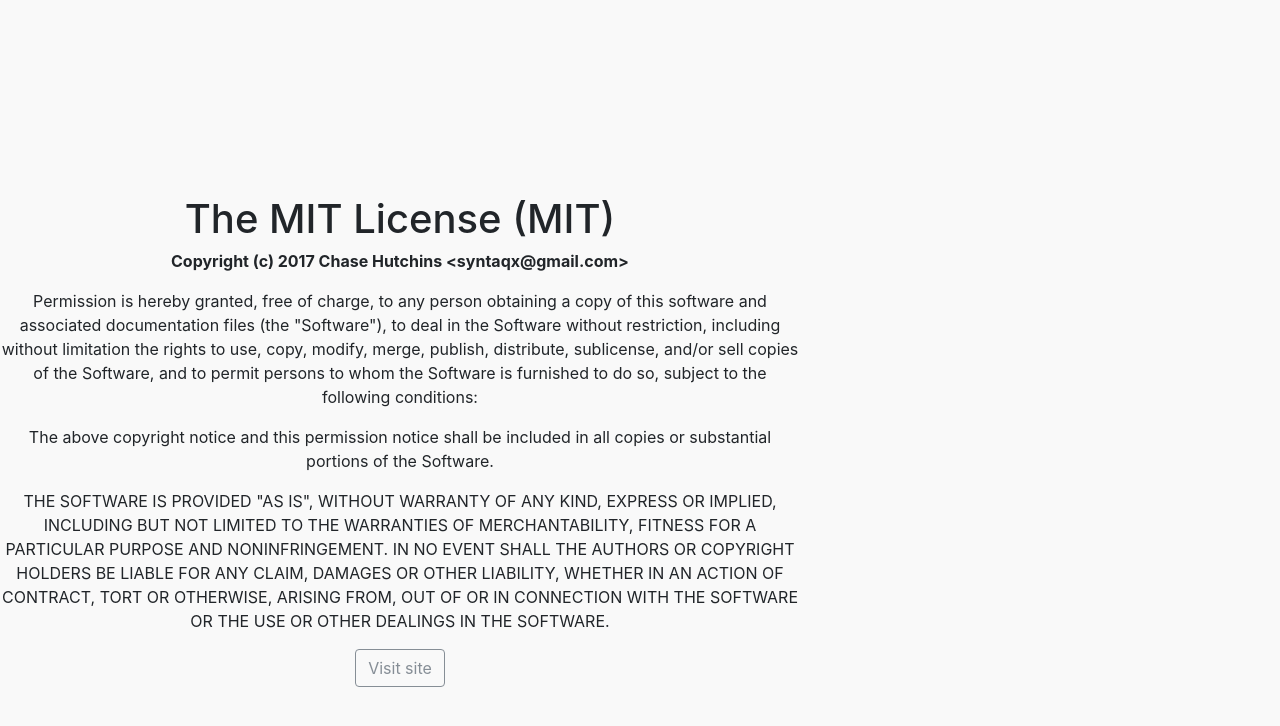
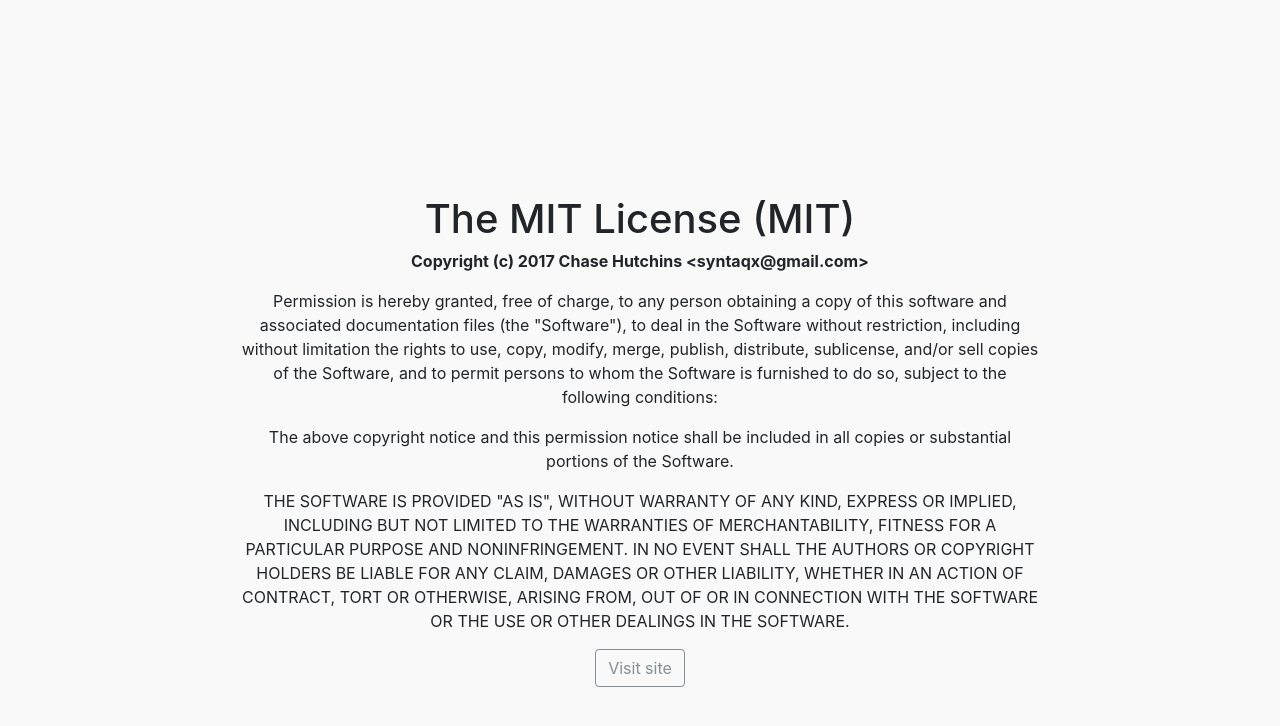
Before and after one commit to syntaqx/syntaqx.github.io, a Jekyll site: the page built from _pages/license.html, in a window 1280 px wide. Shown: the top 726 px of the page. Built offline with Jekyll 4.4.1, drawn with Linux system fonts in a browser that asks for light colours; nearby versions of some CDN libraries; comment, search, counter and statistics services are not loaded.

Commit message:
mid align

```diff
--- a/_layouts/scratch.html
+++ b/_layouts/scratch.html
@@ -16,6 +16,7 @@
 
     .not-found,
     .license {
+      margin: 0 auto;
       height: 100vh;
       max-width: 800px;
       display: flex;
@@ -24,7 +25,6 @@
     }
 
     .license-body {
-      margin: 0 auto;
       text-align: left;
     }
 
```
